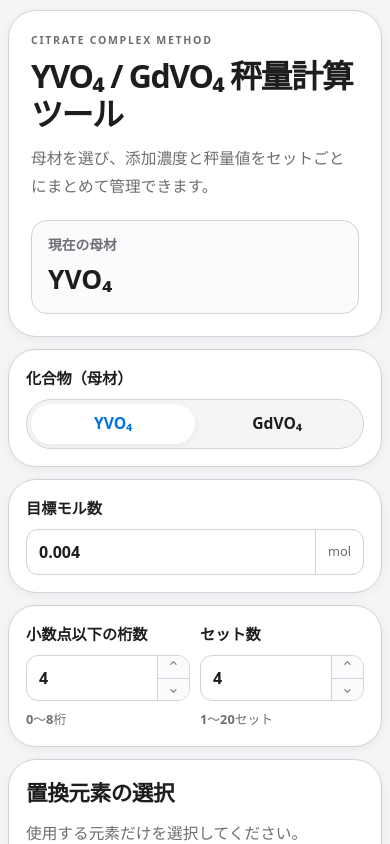
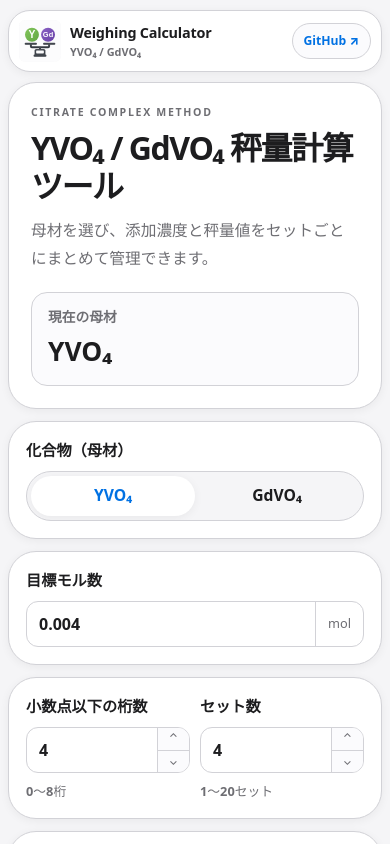
Before and after one commit to Kou-256/yvo4-weighing-calculator, a Next.js app: page /yvo4-gdvo4 in a window 390 px wide. Shown: the top 844 px of the page. Built offline with nearby package versions, Linux system fonts and the light colour scheme.

Commit message:
Add app branding and widen precision controls

```diff
--- a/src/app/globals.css
+++ b/src/app/globals.css
@@ -54,6 +54,83 @@ a:focus-visible {
 .app-shell {
   width: min(720px, 100%);
   margin: 0 auto;
+}
+
+.page-header {
+  display: flex;
+  min-height: 72px;
+  align-items: center;
+  justify-content: space-between;
+  gap: 16px;
+  margin-bottom: 12px;
+  padding: 10px 14px;
+  border: 1px solid var(--border);
+  border-radius: 24px;
+  background: var(--surface);
+  box-shadow: var(--shadow);
+}
+
+.page-brand {
+  display: inline-flex;
+  min-width: 0;
+  align-items: center;
+  gap: 11px;
+  color: var(--text);
+  text-decoration: none;
+}
+
+.page-brand-icon {
+  display: block;
+  flex: 0 0 48px;
+  width: 48px;
+  height: 48px;
+  object-fit: contain;
+}
+
+.page-brand-copy {
+  display: grid;
+  min-width: 0;
+  gap: 1px;
+}
+
+.page-brand-copy strong {
+  overflow: hidden;
+  font-size: 0.98rem;
+  font-weight: 800;
+  letter-spacing: -0.015em;
+  text-overflow: ellipsis;
+  white-space: nowrap;
+}
+
+.page-brand-copy small {
+  color: var(--muted);
+  font-size: 0.74rem;
+  font-weight: 650;
+}
+
+.page-navigation {
+  display: flex;
+  flex: 0 0 auto;
+  align-items: center;
+}
+
+.page-navigation a {
+  display: inline-flex;
+  min-height: 38px;
+  align-items: center;
+  border: 1px solid var(--border);
+  border-radius: 999px;
+  padding: 0 14px;
+  color: var(--accent);
+  background: var(--surface-soft);
+  font-size: 0.82rem;
+  font-weight: 800;
+  text-decoration: none;
+}
+
+.page-navigation a:hover {
+  border-color: var(--accent);
+  background: var(--accent-soft);
 }
 
 .app-header,
@@ -402,7 +479,9 @@ a:focus-visible {
 
 .compact-number-field {
   display: grid;
-  grid-template-columns: minmax(0, 1fr) 36px 36px;
+  width: 100%;
+  min-width: 0;
+  grid-template-columns: minmax(120px, 1fr) 36px 36px;
   overflow: hidden;
   border: 1px solid var(--border);
   border-radius: 10px;
@@ -410,7 +489,8 @@ a:focus-visible {
 }
 
 .compact-number-field input {
-  min-width: 0;
+  width: 100%;
+  min-width: 120px;
   height: 38px;
   border: 0;
   padding: 0 10px;
@@ -519,7 +599,7 @@ a:focus-visible {
 .measured-field {
   display: grid;
   grid-column: 1 / -1;
-  grid-template-columns: 62px minmax(0, 1fr) auto;
+  grid-template-columns: 62px minmax(120px, 1fr) auto;
   align-items: center;
   gap: 8px;
 }
@@ -528,6 +608,7 @@ a:focus-visible {
 
 .measured-field input {
   width: 100%;
+  min-width: 120px;
   height: 38px;
   border: 1px solid var(--border);
   border-radius: 10px;
@@ -583,9 +664,10 @@ a:focus-visible {
 
 .fine-adjustment {
   display: grid;
-  grid-template-columns: 38px 1fr 38px;
+  grid-template-columns: 38px minmax(112px, 1fr) 38px;
   justify-self: end;
-  width: min(190px, 100%);
+  width: 196px;
+  max-width: 100%;
   height: 38px;
   overflow: hidden;
   border: 1px solid var(--border);
@@ -659,6 +741,18 @@ footer a:hover { text-decoration: underline; }
 
 @media (max-width: 520px) {
   .calculator-page { padding: 10px 8px 22px; }
+  .page-header {
+    min-height: 62px;
+    gap: 10px;
+    margin-bottom: 10px;
+    padding: 8px 10px;
+    border-radius: 22px;
+  }
+  .page-brand { gap: 9px; }
+  .page-brand-icon { flex-basis: 42px; width: 42px; height: 42px; }
+  .page-brand-copy strong { font-size: 0.9rem; }
+  .page-brand-copy small { font-size: 0.68rem; }
+  .page-navigation a { min-height: 36px; padding: 0 11px; font-size: 0.76rem; }
   .app-header,
   .settings-panel > .setting-field,
   .settings-pair,
@@ -681,11 +775,17 @@ footer a:hover { text-decoration: underline; }
   .element-button { min-height: 40px; padding: 0 7px; font-size: 0.86rem; }
   .results-heading { display: block; }
   .csv-button { width: 100%; margin-top: 12px; }
-  .measured-field { grid-template-columns: 58px minmax(0, 1fr) auto; }
+  .compact-number-field { grid-template-columns: minmax(104px, 1fr) 34px 34px; }
+  .compact-number-field input { min-width: 104px; }
+  .measured-field { grid-template-columns: 58px minmax(104px, 1fr) auto; }
+  .measured-field input { min-width: 104px; }
+  .fine-adjustment { grid-template-columns: 36px minmax(104px, 1fr) 36px; width: 176px; }
   .match-button { min-width: 68px; padding: 0 9px; }
 }
 
 @media (max-width: 370px) {
+  .page-brand-copy small { display: none; }
+  .page-navigation a { padding: 0 9px; }
   .settings-pair { grid-template-columns: 1fr; }
   .element-grid { grid-template-columns: repeat(3, 1fr); }
   .reagent-section dl { grid-template-columns: 1fr; }
--- a/src/app/layout.js
+++ b/src/app/layout.js
@@ -4,6 +4,22 @@ export const metadata = {
   title: 'Weighing Calculator | Kou Hashizume',
   description: 'YVO₄ / GdVO₄合成用の秤量計算・記録ツール',
   authors: [{ name: 'Kou Hashizume' }],
+  manifest: '/site.webmanifest',
+  icons: {
+    icon: [
+      { url: '/yvo4_gdvo4_weighing_icon.svg', type: 'image/svg+xml' },
+      { url: '/yvo4_gdvo4_weighing_icon_preview.png', type: 'image/png', sizes: '512x512' },
+    ],
+    shortcut: '/yvo4_gdvo4_weighing_icon.svg',
+    apple: [
+      { url: '/yvo4_gdvo4_weighing_icon_preview.png', type: 'image/png', sizes: '512x512' },
+    ],
+  },
+  appleWebApp: {
+    capable: true,
+    title: 'Weighing Calculator',
+    statusBarStyle: 'default',
+  },
 }
 
 export default function RootLayout({ children }) {
--- a/src/app/yvo4-gdvo4/page.js
+++ b/src/app/yvo4-gdvo4/page.js
@@ -1,6 +1,7 @@
 "use client";
 
 import React from "react";
+import Image from "next/image";
 
 const COMPOUNDS = {
   yvo4: {
@@ -385,17 +386,38 @@ function MainComponent() {
   return (
     <main className="calculator-page">
       <div className="app-shell">
-        <header className="app-header">
+        <header className="page-header">
+          <a className="page-brand" href="/" aria-label="秤量計算ツールのトップへ">
+            <Image
+              className="page-brand-icon"
+              src="/yvo4_gdvo4_weighing_icon.svg"
+              width="48"
+              height="48"
+              alt=""
+              priority
+              unoptimized
+            />
+            <span className="page-brand-copy">
+              <strong>Weighing Calculator</strong>
+              <small>YVO₄ / GdVO₄</small>
+            </span>
+          </a>
+          <nav className="page-navigation" aria-label="ページナビゲーション">
+            <a href="https://github.com/Kou-256/weighing-calculator" target="_blank" rel="noreferrer">GitHub ↗</a>
+          </nav>
+        </header>
+
+        <section className="app-header" aria-labelledby="calculator-title">
           <div>
             <p className="eyebrow">CITRATE COMPLEX METHOD</p>
-            <h1>YVO₄ / GdVO₄ 秤量計算ツール</h1>
+            <h1 id="calculator-title">YVO₄ / GdVO₄ 秤量計算ツール</h1>
             <p>母材を選び、添加濃度と秤量値をセットごとにまとめて管理できます。</p>
           </div>
           <div className="current-compound-card">
             <span>現在の母材</span>
             <strong>{compound.formula}</strong>
           </div>
-        </header>
+        </section>
 
         <div className="workspace-grid">
           <aside className="settings-panel" aria-label="計算設定">
```
Also changed, not shown: public/site.webmanifest (added), public/yvo4_gdvo4_weighing_icon.svg (added), public/yvo4_gdvo4_weighing_icon_preview.png (added).
